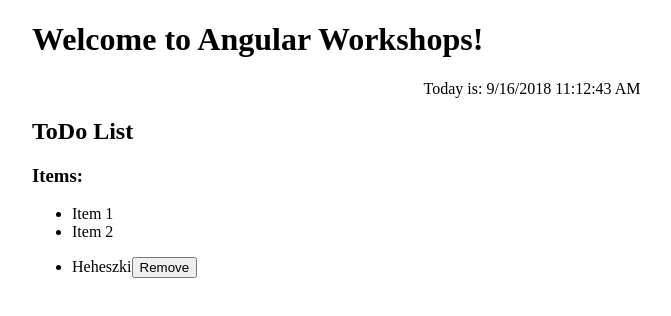
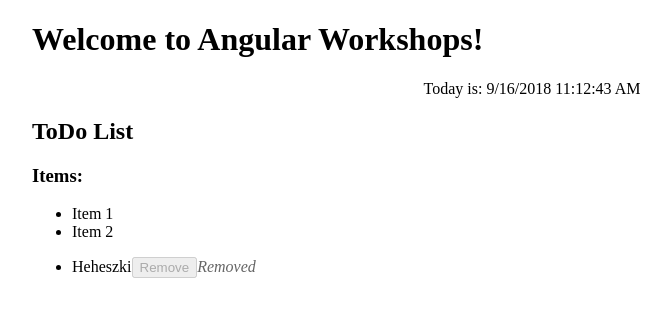
Before and after one commit to mati4455/angular-workshops, an Angular app: page / in a window 1280 px wide. Both pictures are taken after a click on the button "Remove". Shown: the top 316 px of the page, without its empty margins (108-779 px from the left). Built offline with nearby package versions, Linux system fonts and the light colour scheme.

Commit message:
Introduce to angular directives - ngIf

```diff
--- a/src/app/todo-list-element/todo-list-element.component.html
+++ b/src/app/todo-list-element/todo-list-element.component.html
@@ -1,4 +1,5 @@
 <p>
   <ng-content></ng-content>
-  <button type="button" (click)="remove($event)">Remove</button>
+  <button type="button" (click)="remove($event)" [disabled]="removed">Remove</button>
+  <span *ngIf="removed">Removed</span>
 </p>
--- a/src/app/todo-list-element/todo-list-element.component.scss
+++ b/src/app/todo-list-element/todo-list-element.component.scss
@@ -0,0 +1,4 @@
+span {
+  color: #666;
+  font-style: italic;
+}
--- a/src/app/todo-list-element/todo-list-element.component.ts
+++ b/src/app/todo-list-element/todo-list-element.component.ts
@@ -7,12 +7,15 @@
 })
 export class TodoListElementComponent implements OnInit {
 
+  removed = false;
+
   constructor() { }
 
   ngOnInit() {
   }
 
   remove(event) {
+    this.removed = true;
     alert('List element clicked!');
   }
 }
```
